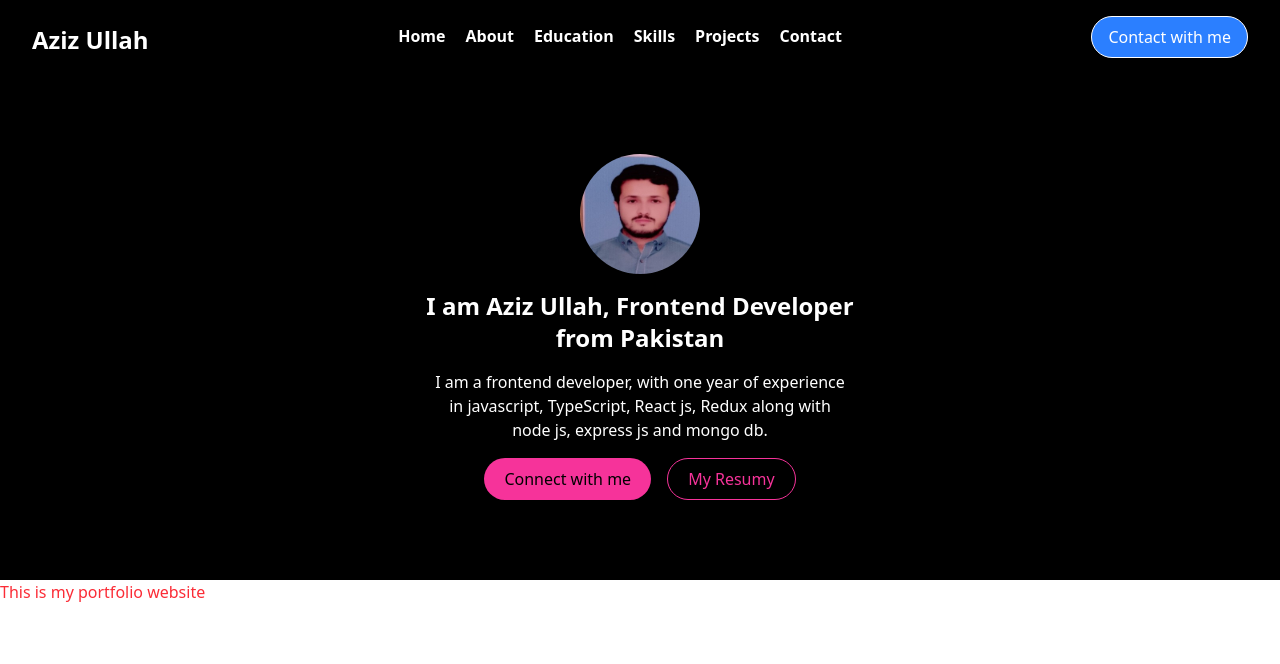
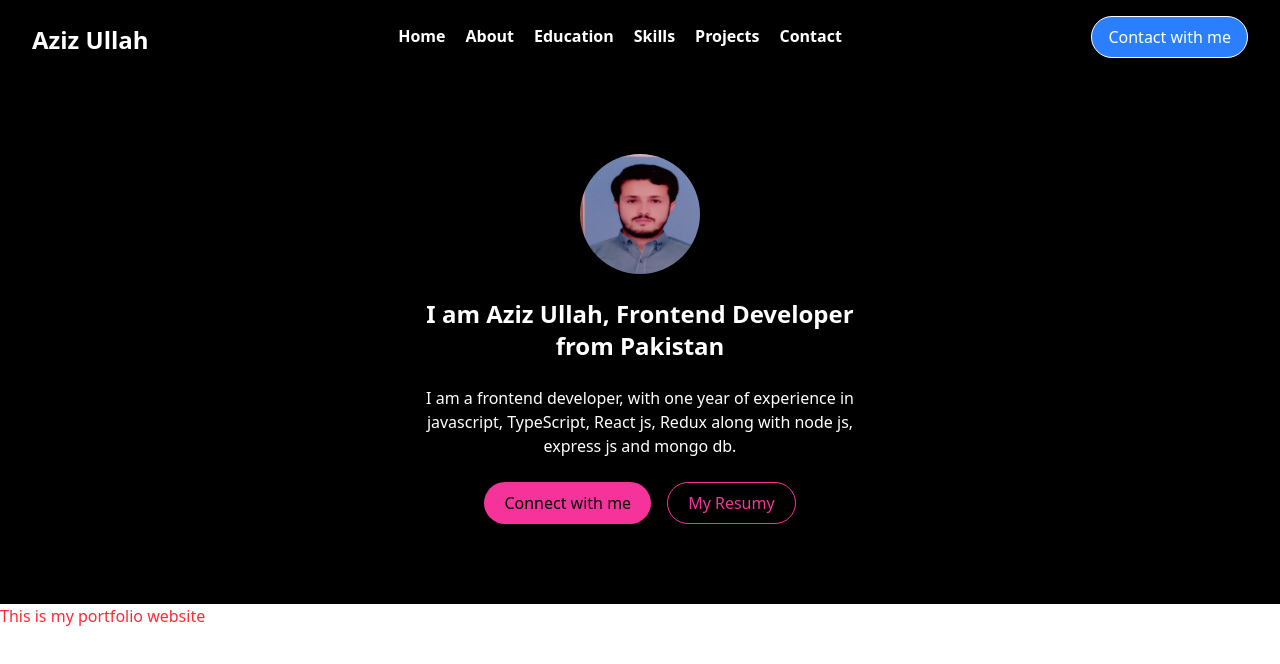
Before and after one commit to khan-afridi515/AzizPortFolio, a React (Vite) app: page / in a window 1280 px wide. Shown: the top 664 px of the page. Built offline with nearby package versions, Linux system fonts and the light colour scheme.

Commit message:
more changes in hero section

```diff
--- a/src/hero/hero.jsx
+++ b/src/hero/hero.jsx
@@ -2,15 +2,15 @@ import React from 'react'
 
 const Hero = () => {
   return (
-    <div className='flex flex-col py-20 justify-center items-center gap-4 bg-black'>
+    <div className='flex flex-col py-20 justify-center items-center gap-6 bg-black'>
       <div className='w-30'>
         <img src="images/Aziz.jpg" className='w-[100%] rounded-full'></img>
       </div>
-      <div className='w-110'>
+      <div className='sm:w-120 w-90'>
         <h1 className='text-2xl font-bold text-white w-[100%] text-center'>I am Aziz Ullah, Frontend Developer from Pakistan</h1>
 
       </div>
-      <div className='w-105'><p className='text-white w-[100%] text-center'>I am a frontend developer, with one year of experience in javascript, TypeScript, React js, Redux along with node js, express js and mongo db.</p></div>
+      <div className='sm:w-115 w-90'><p className='text-white w-[100%] text-center'>I am a frontend developer, with one year of experience in javascript, TypeScript, React js, Redux along with node js, express js and mongo db.</p></div>
       <div className='flex gap-4'>
         <button type="button" className='px-5 py-2 text-whtie bg-pink-500 rounded-full '>Connect with me</button>
         <button type="button" className='border border-pink-500 px-5 py-2 text-pink-500 rounded-full'>My Resumy</button>
```
